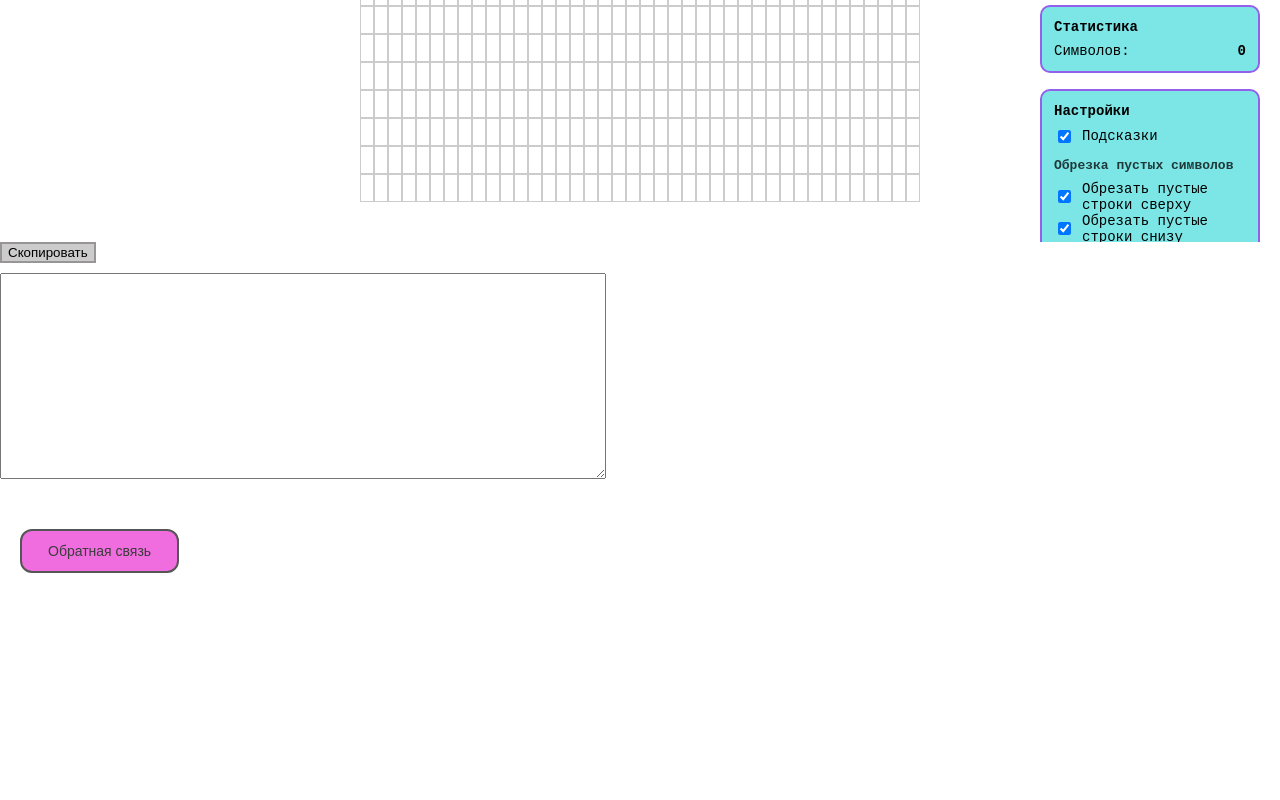
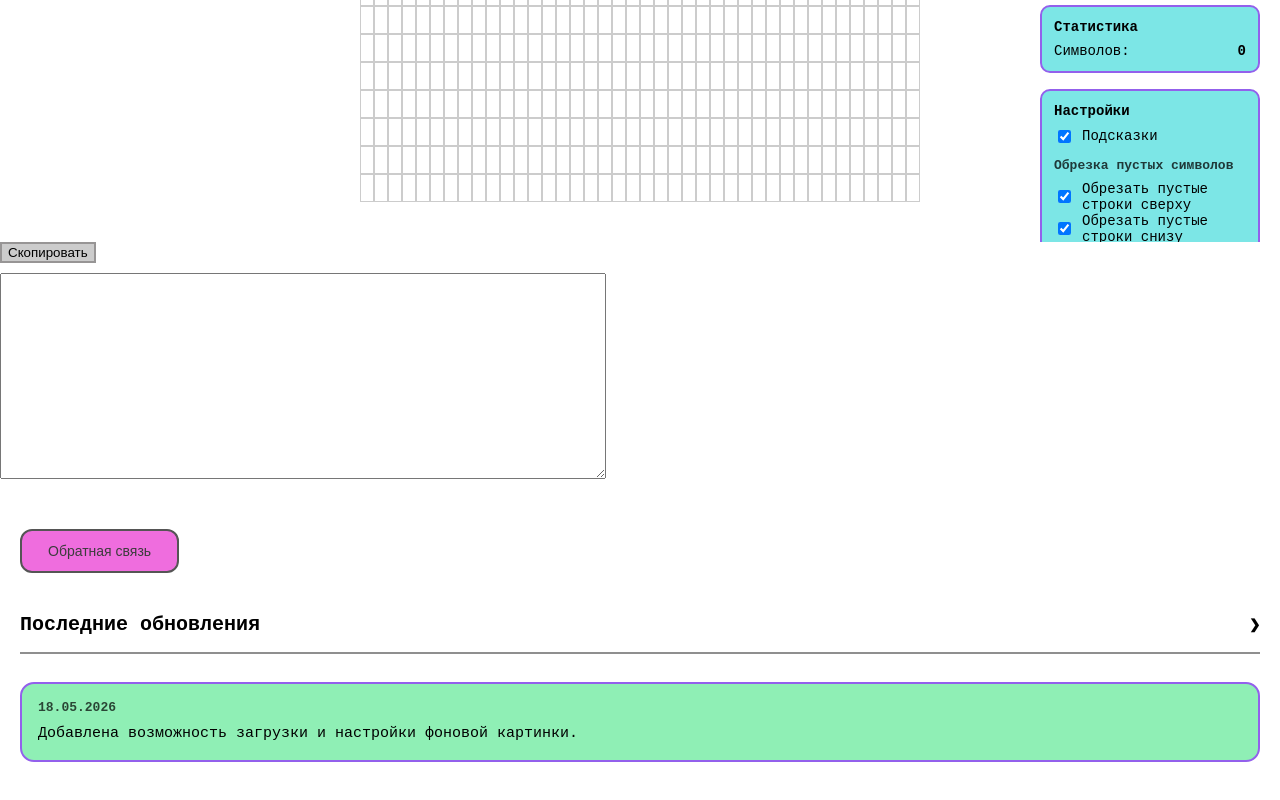
Before and after one commit to PinguiculaW/dots, a React (Vite) app: page / in a window 1280 px wide. Shown: the part 493-1293 px from the top of the page. Before the commit the page ends 1086 px from the top, so only its background shows below. Built offline with nearby package versions, Linux system fonts and the light colour scheme; a web font is replaced by a local one.

Commit message:
добавлены новости

```diff
--- a/src/AppInner.tsx
+++ b/src/AppInner.tsx
@@ -110,6 +110,23 @@ export default function AppInner({
 
   const [selection, setSelection] = useState<Selection>(null);
   const [clipboard, setClipboard] = useState<ClipboardData>(null);
+
+  const [newsOpen, setNewsOpen] = useState(false);
+
+  const updates = [
+    {
+      date: "18.05.2026",
+      text: "Добавлена возможность загрузки и настройки фоновой картинки.",
+    },
+    {
+      date: "17.05.2026",
+      text: "Добавлены мобильная адаптация и центрирование изображений.",
+    },
+    {
+      date: "15.05.2026",
+      text: "Появились настройки обрезки пустых символов.",
+    },
+  ];
 
   useEffect(() => {
     const handleBeforeUnload = (e: BeforeUnloadEvent) => {
@@ -531,6 +548,50 @@ export default function AppInner({
         </button>
       </div>
 
+      <div className="updates-section">
+
+        <div
+            className="updates-header"
+            onClick={() => setNewsOpen(prev => !prev)}
+        >
+          <span>Последние обновления</span>
+
+          <span className={`updates-arrow ${newsOpen ? "open" : ""}`}>
+            ❯
+          </span>
+        </div>
+
+        <div className="updates-list">
+
+          <div className="update-item">
+            <div className="update-date">
+              {updates[0].date}
+            </div>
+
+            <div className="update-text">
+              {updates[0].text}
+            </div>
+          </div>
+
+          {newsOpen && updates.slice(1).map((update, index) => (
+              <div
+                  key={index}
+                  className="update-item"
+              >
+                <div className="update-date">
+                  {update.date}
+                </div>
+
+                <div className="update-text">
+                  {update.text}
+                </div>
+              </div>
+          ))}
+
+        </div>
+
+      </div>
+
     </div>
   );
 }
--- a/src/styles.css
+++ b/src/styles.css
@@ -401,3 +401,75 @@ button:active {
   transform: scale(0.96);
   background: #88126d;
 }
+
+.updates-section {
+  width: calc(100% - 40px);
+
+  margin: 0 20px 40px;
+
+  display: flex;
+  flex-direction: column;
+}
+
+.updates-header {
+  display: flex;
+  align-items: center;
+  justify-content: space-between;
+
+  padding-bottom: 16px;
+  margin-bottom: 28px;
+  margin-top: 20px;
+
+  border-bottom: 2px solid #8f8f8f;
+
+  font-size: 20px;
+  font-weight: 700;
+
+  cursor: pointer;
+
+  user-select: none;
+}
+
+.updates-arrow {
+  display: inline-block;
+
+  transition: transform 0.25s ease;
+
+  font-size: 18px;
+}
+
+.updates-arrow.open {
+  transform: rotate(90deg);
+}
+
+.updates-list {
+  display: flex;
+  flex-direction: column;
+  gap: 12px;
+}
+
+.update-item {
+  padding: 16px;
+
+  border-radius: 14px;
+
+  background: #8fefb5;
+
+  border: 2px solid #9360ec;
+
+  text-align: left;
+}
+
+.update-date {
+  font-size: 13px;
+  font-weight: 700;
+
+  opacity: 0.7;
+
+  margin-bottom: 8px;
+}
+
+.update-text {
+  font-size: 15px;
+  line-height: 1.4;
+}
```
